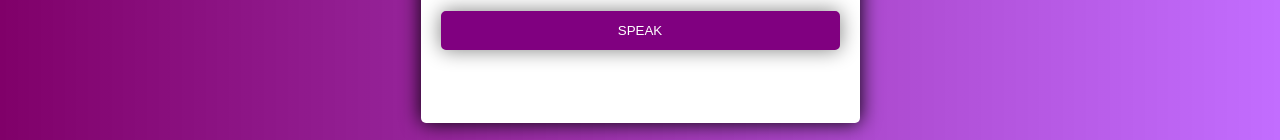
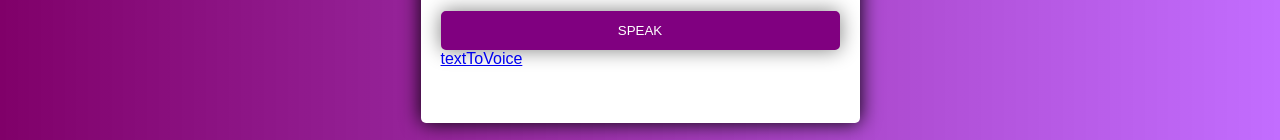
Before and after one commit to HassanDurra/VoiceToText, a plain HTML site: page texttospeech/audio-text.html in a window 1280 px wide. Shown: the part 409-549 px from the top of the page. Drawn offline with Linux system fonts and the light colour scheme.

Commit message:
Update audio-text.html

```diff
--- a/texttospeech/audio-text.html
+++ b/texttospeech/audio-text.html
@@ -16,6 +16,7 @@
                 <form action="">
                     <textarea name="Voicetext" id="voiceText" cols="30" rows="10" placeholder="Type and listen"></textarea><br>
                     <button type="submit" id="speakBtn">Speak</button>
+                    <a href="./index.html">textToVoice</a>
                 </form>
 
 
```
